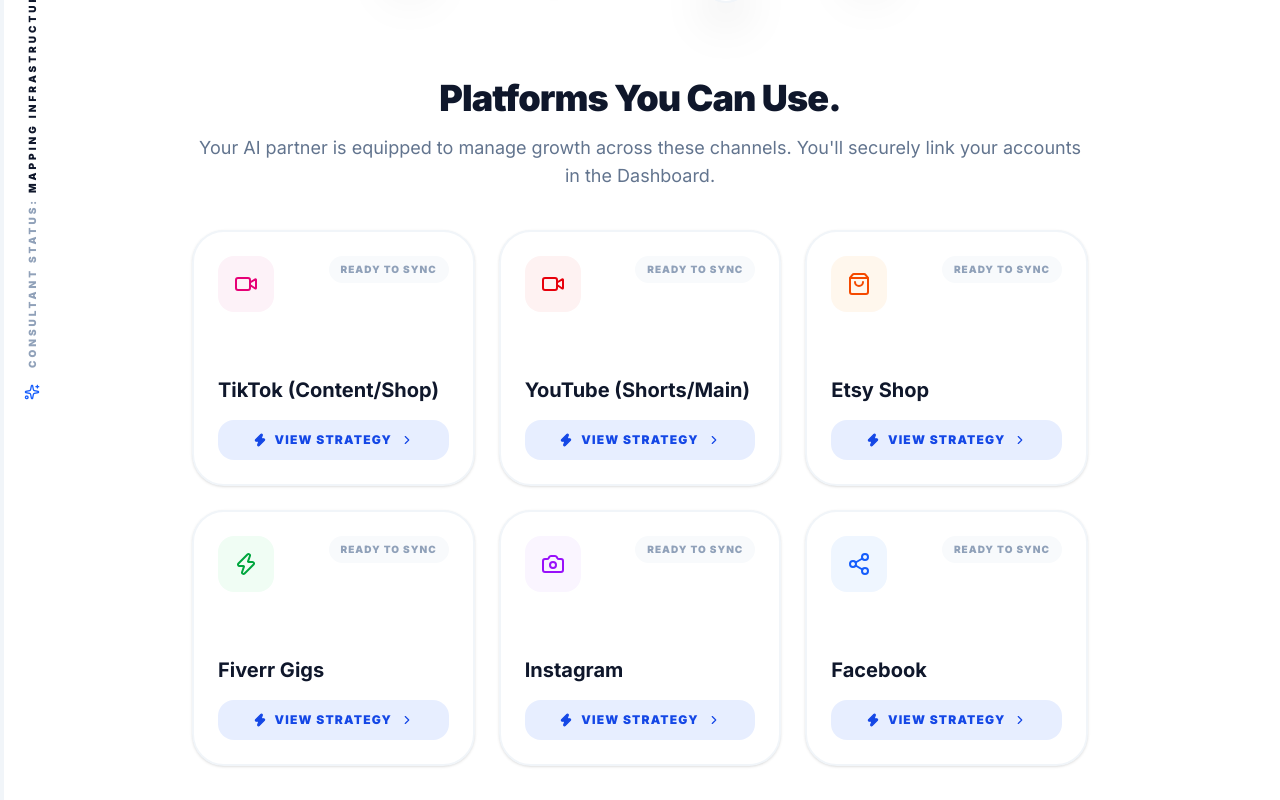
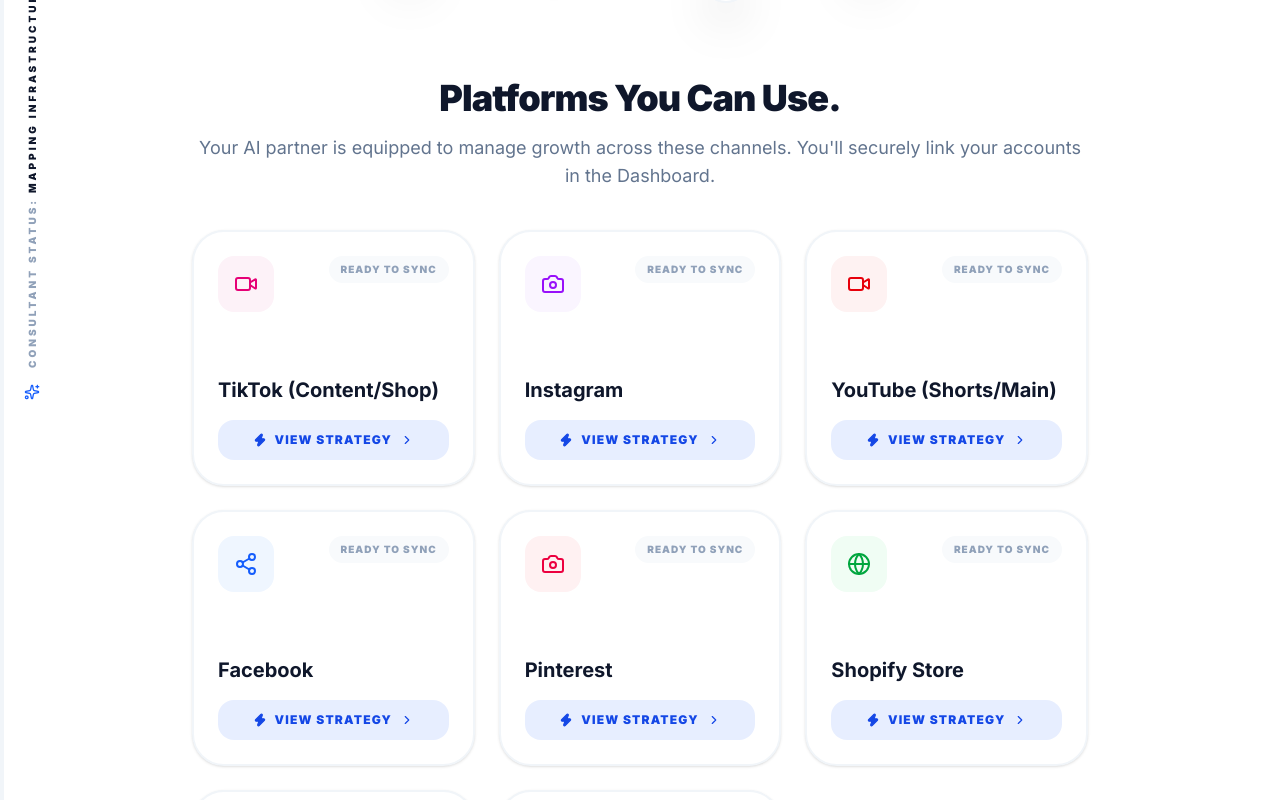
Before and after one commit to EmpireLaunchCEO/EmpireLaunchAI-frontend, a Next.js app: page /onboarding in a window 1280 px wide. Both pictures are taken after a click on the button "CONTINUE EXPANSION". Shown: the part 194-994 px from the top of the page. Built offline with nearby package versions, Linux system fonts and the light colour scheme.

Commit message:
Restore Shopify and Pinterest to Matrix

```diff
--- a/src/components/Onboarding/PlatformMatrix.tsx
+++ b/src/components/Onboarding/PlatformMatrix.tsx
@@ -21,11 +21,13 @@
 
 const platforms = [
   { id: 'tiktok', name: 'TikTok (Content/Shop)', icon: Video, color: 'text-pink-600', bg: 'bg-pink-50' },
+  { id: 'instagram', name: 'Instagram', icon: Camera, color: 'text-purple-600', bg: 'bg-purple-50' },
   { id: 'youtube', name: 'YouTube (Shorts/Main)', icon: Video, color: 'text-red-600', bg: 'bg-red-50' },
+  { id: 'facebook', name: 'Facebook', icon: Share2, color: 'text-blue-600', bg: 'bg-blue-50' },
+  { id: 'pinterest', name: 'Pinterest', icon: Camera, color: 'text-rose-600', bg: 'bg-rose-50' },
+  { id: 'shopify', name: 'Shopify Store', icon: Globe, color: 'text-green-600', bg: 'bg-green-50' },
   { id: 'etsy', name: 'Etsy Shop', icon: ShoppingBag, color: 'text-orange-600', bg: 'bg-orange-50' },
-  { id: 'fiverr', name: 'Fiverr Gigs', icon: Zap, color: 'text-green-600', bg: 'bg-green-50' },
-  { id: 'instagram', name: 'Instagram', icon: Camera, color: 'text-purple-600', bg: 'bg-purple-50' },
-  { id: 'facebook', name: 'Facebook', icon: Share2, color: 'text-blue-600', bg: 'bg-blue-50' },
+  { id: 'fiverr', name: 'Fiverr Gigs', icon: Zap, color: 'text-emerald-600', bg: 'bg-emerald-50' },
 ];
 
 interface PlatformMatrixProps {
```
